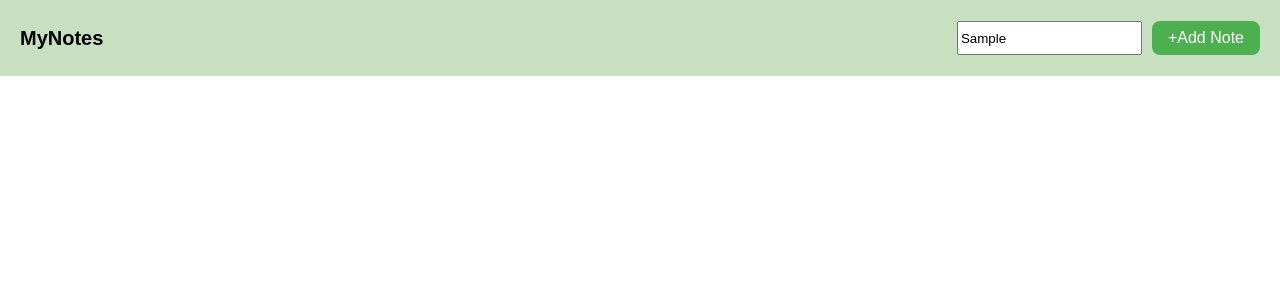
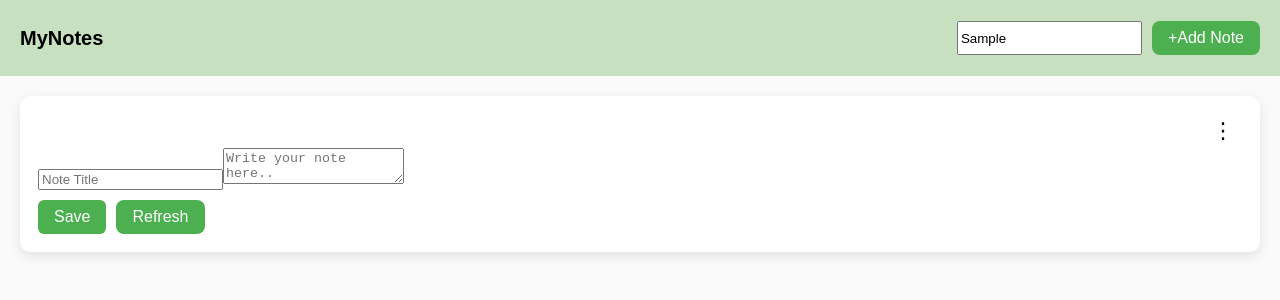
Before and after one commit to doraeem/Notes_App, a Vue app: page / in a window 1280 px wide. Both pictures are taken after typing "Sample" into the empty fields and a click on the button "+Add Note". Shown: the top 300 px of the page. Built offline with nearby package versions, Linux system fonts and the light colour scheme.

Commit message:
Added Form

```diff
--- a/src/App.vue
+++ b/src/App.vue
@@ -1,12 +1,47 @@
 <template>
     <div id="app">
         <Header @add-note="addNote" @update-search="searchQuery = $event"></Header>
+        <div class="main-layout">
 
+            <div class="editor">
+                <NoteCard
+                v-if="activeNote"
+                :note="activeNote"
+                @save-note="save-note"/>
+                <p v-else>Select or add a new note.</p>
 
+            </div>
+
+        </div>
     </div>
 </template>
 
 <script setup>
-import {ref} from 'vue'
+import {ref,computed} from 'vue'
 import Header from './components/Header.vue';
+import NoteCard from './components/NoteCard.vue';
+
+
+
+const notes = ref([])
+const activeNoteId = ref(null)
+
+function uid() {
+    return 'n_' + Math.random().toString(36).substr(2, 9)
+     }
+     function addNote(){
+        const newNote = { id: uid(), title: '', content: '' }
+       notes.value.push(newNote)
+       activeNoteId.value = newNote.id
+}
+const activeNote = computed({
+  get() {
+    return notes.value.find(n => n.id === activeNoteId.value)
+  },
+  set(updatedNote) {
+    const index = notes.value.findIndex(n => n.id === updatedNote.id)
+    if (index !== -1) notes.value[index] = updatedNote
+  }
+})
+
 </script>
--- /dev/null
+++ b/src/components/NoteCard.vue
@@ -0,0 +1,56 @@
+<template>
+    <div class="note-card">
+
+        <div class="note-card-header">
+            <span class="menu-dots" @click="menuOpen = !menuOpen">⋮</span>
+            <div v-if="menuOpen" class="menu-options">
+               <button @click="addImage">Add Image</button>
+               <button @click="makeSticky">Sticky Note</button>
+               <button @click="saveAsFile">Save as File</button>
+            </div>
+        </div>
+        <div class="note-card-body">
+            <input type="text"
+            v-model="note.title"
+            placeholder="Note Title"
+            class="note-title"
+            />
+            <textarea
+            v-model="note.content"
+            placeholder="Write your note here.."
+            class="note-content">
+            </textarea>
+        </div>
+        <button class="save-btn" @click="saveNote">Save</button>
+        <button class="refresh-btn" @click="refreshNote">Refresh</button>
+
+    </div>
+    </template>
+
+<script setup>
+import {ref} from 'vue'
+
+const props= defineProps({
+    note:Object
+})
+const emit = defineEmits(['save-note'])
+
+const menuOpen = ref(false)
+
+function addImage() {
+  alert('Add Image feature placeholder')
+}
+
+function makeSticky() {
+  alert('Sticky Note feature placeholder')
+}
+function refreshNote(){
+    if(!props.note) return
+    props.note.title = ''
+    props.note.content = ''
+}
+
+function saveNote(){
+    emit('save-note',props.note)
+}
+</script>
--- a/src/style.css
+++ b/src/style.css
@@ -36,3 +36,87 @@ body,html,#app{
 .add-btn:hover {
   background: #45a049;
 }
+.main-layout {
+  display: flex;
+  height: calc(100vh - 60px);
+}
+.editor {
+  flex: 1;
+  padding: 20px;
+  background: #fafafa;
+}
+.note-card {
+  background: #fff;
+  border-radius: 10px;
+  padding: 18px;
+  position: relative;
+  box-shadow: 0 4px 12px rgba(0,0,0,0.1);
+}
+.note-card-header{
+  display: flex;
+  justify-content: flex-end;
+  position: relative;
+}
+.menu-dots{
+  cursor: pointer;
+  font-size: 22px;
+  padding: 4px 8px;
+  border-radius: 4px;
+  transition: background 0.2s;
+}
+.menu-dots:hover {
+  background: #f0f0f0;
+}
+.menu-options {
+  position: absolute;
+  top: 25px;
+  right: 0;
+  background: #fff;
+  border: 1px solid #ccc;
+  border-radius: 6px;
+  box-shadow: 0 4px 8px rgba(0,0,0,0.1);
+  display: flex;
+  flex-direction: column;
+  z-index: 100;
+}
+.menu-options button {
+  padding: 8px 14px;
+  font-size: 16px;
+  background: none;
+  border: none;
+  text-align: left;
+  cursor: pointer;
+}
+.menu-options button:hover {
+  background: #f0f0f0;
+}
+
+.editor .save-btn {
+  margin-top: 10px;
+  padding: 8px 16px;
+  font-size: 16px;
+  border-radius: 8px;
+  background: #4caf50;
+  border: none;
+  border-radius: 6px;
+  color: white;
+  cursor: pointer;
+}
+
+.editor .save-btn:hover {
+  background: #45a049;
+}
+.editor .refresh-btn {
+  padding: 8px 16px;
+  font-size: 16px;
+  border-radius: 8px;
+  border: none;
+  background: #4caf50;
+  color: white;
+  cursor: pointer;
+  margin-left: 10px;
+}
+
+.editor .refresh-btn:hover {
+  background: #45a049;
+}
```
Also changed, not shown: src/components/Sidebar.vue (added).
